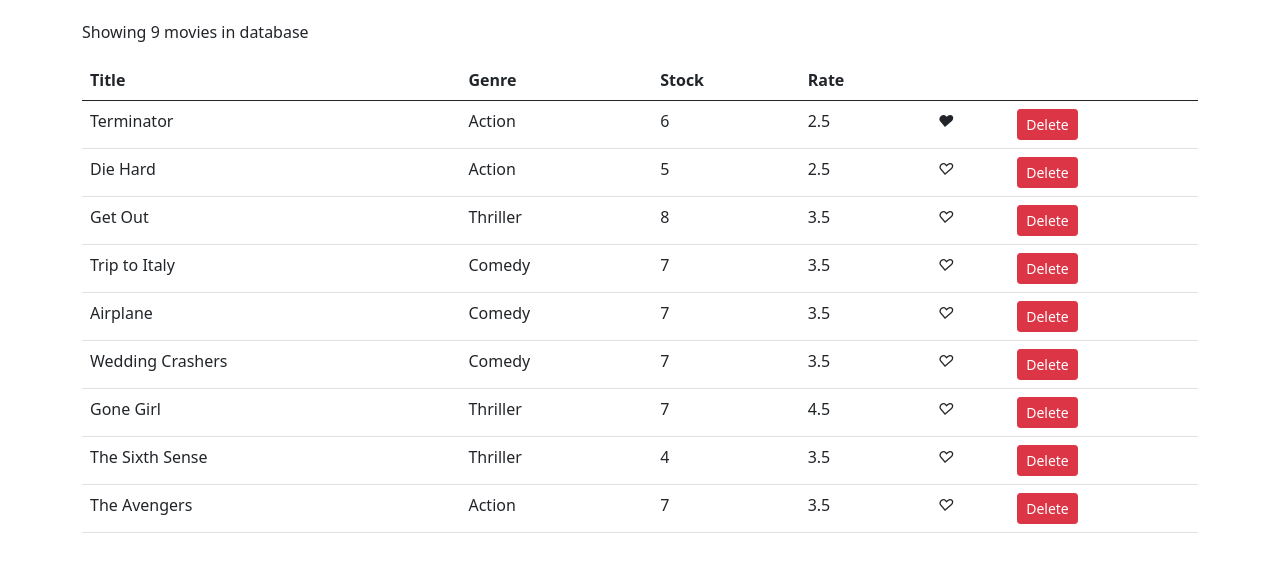
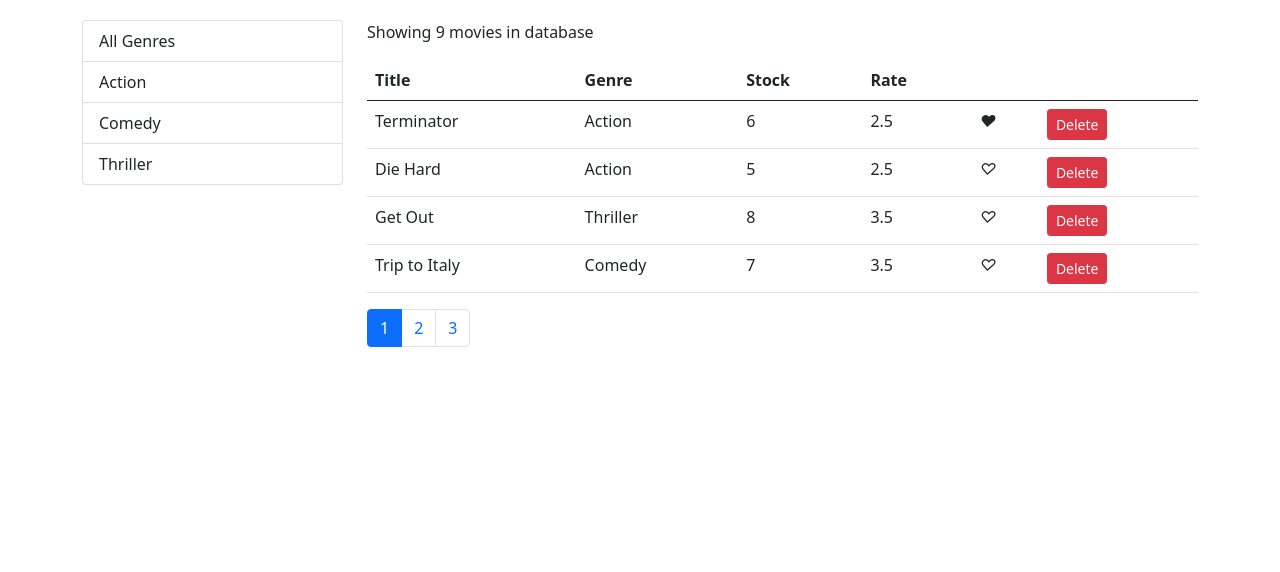
Before and after one commit to tianxueqing1220/codeWithMoch-MasteringReact-Vidly, a React (Create React App) app: page / in a window 1280 px wide. Shown: the top 572 px of the page. Built offline with nearby package versions, Linux system fonts and the light colour scheme.

Commit message:
pagination - 15, before sorting

```diff
--- a/package.json
+++ b/package.json
@@ -12,6 +12,8 @@
     "@testing-library/react": "^11.1.0",
     "@testing-library/user-event": "^12.1.10",
     "bootstrap": "^5.0.0-beta1",
+    "lodash": "^4.17.20",
+    "prop-types": "^15.6.2",
     "react": "^17.0.1",
     "react-dom": "^17.0.1",
     "react-scripts": "4.0.1",
--- /dev/null
+++ b/src/components/common/listGroup.jsx
@@ -0,0 +1,21 @@
+import React from 'react';
+
+const ListGroup = (props) => {
+    const { items, textProperty, valueProperty, onItemSelect, selectedItem} = props
+    return (
+    <ul className="list-group">
+       {items.map(item =>
+            <li onClick={() => onItemSelect(item)} key={item[valueProperty]} className={item === selectedItem ? "list-group-item active" : "list-group-item"}>
+                {item[textProperty]}
+            </li>
+        )}
+    </ul>
+    )
+}
+
+ListGroup.defaultProps = {
+    textProperty: "name",
+    valueProperty: "_id"
+}
+
+export default ListGroup;
--- /dev/null
+++ b/src/components/common/pagination.jsx
@@ -0,0 +1,32 @@
+/* eslint-disable jsx-a11y/anchor-is-valid */
+import React from 'react';
+import PropTypes from 'prop-types'
+import _ from 'lodash'
+
+const Pagination = (props) => {
+    const { itemCount, pageSize, currentPage, onPageChange } = props
+    const pagesCount = Math.ceil(itemCount / pageSize)
+    if (pagesCount === 1) return null
+    const pages = _.range(1, pagesCount + 1)
+
+    return <nav>
+        <ul className="pagination">
+            {pages.map(page =>
+            (
+                <li key={page} className={page === currentPage ? 'page-item active' : 'page-item'}>
+                    <a className="page-link" onClick={() => onPageChange(page)}>{page}</a>
+                </li>
+            ))}
+
+        </ul>
+    </nav>;
+}
+
+Pagination.propTypes = {
+    itemCount: PropTypes.number.isRequired,
+    pageSize: PropTypes.number.isRequired,
+    currentPage: PropTypes.number.isRequired,
+    onPageChange: PropTypes.func.isRequired
+}
+
+export default Pagination;
--- a/src/components/movies.jsx
+++ b/src/components/movies.jsx
@@ -1,11 +1,23 @@
 import React, { Component } from 'react';
 import Like from "./common/like";
+import Pagination from "./common/pagination";
+import ListGroup from "./common/listGroup";
+import { paginate } from "../utils/paginate";
+import { getGenres } from "../services/fakeGenreService";
 import { getMovies } from "../services/fakeMovieService";
 
 class Movies extends Component {
     state = {
-        movies: getMovies()
+        movies: [],
+        genres: [],
+        pageSize: 4,
+        currentPage: 1
     };
+
+    componentDidMount() {
+        const genres = [{ name: "All Genres" }, ...getGenres()];
+        this.setState({ movies: getMovies(), genres })
+    }
 
     handleDelete = movie => {
         const movies = this.state.movies.filter(m => m._id !== movie._id);
@@ -20,15 +32,32 @@
       this.setState({ movies });
     };
 
+    handlePageChange = page => {
+        this.setState({currentPage: page})
+    }
+
+    handleGenreSelect = genre => {
+        this.setState({ selectedGenre: genre, currentPage: 1 })
+    }
+
     render() {
         const { length: count } = this.state.movies;
-        if (count === 0) {
-            return <p>No movies</p>;
-        }
+        const { pageSize, currentPage, selectedGenre, movies: allMovies } = this.state
+        if (count === 0) return <p>No movies</p>;
+        const filtered = selectedGenre && selectedGenre._id ? allMovies.filter(m => m.genre._id === selectedGenre._id) : allMovies
+        const movies = paginate(filtered, currentPage, pageSize)
 
         return (
-            <React.Fragment>
-                <p>Showing {count} movies in database</p>
+            <div className="row">
+                <div className="col-3">
+                    <ListGroup
+                        items={this.state.genres}
+                        selectedItem={selectedGenre}
+                        onItemSelect={this.handleGenreSelect}
+                    />
+                </div>
+                <div className="col">
+                    <p>Showing {filtered.length} movies in database</p>
                     <table className="table">
                         <thead>
                             <tr>
@@ -41,7 +70,7 @@
                             </tr>
                         </thead>
                         <tbody>
-                        {this.state.movies.map(movie => (
+                            {movies.map(movie => (
                                 <tr key={movie._id}>
                                     <td>{movie.title}</td>
                                     <td>{movie.genre.name}</td>
@@ -60,7 +89,15 @@
                             ))}
                         </tbody>
                     </table>
-            </React.Fragment>
+                    <Pagination
+                        itemCount={filtered.length}
+                        pageSize={pageSize}
+                        currentPage={currentPage}
+                        onPageChange={this.handlePageChange}
+                    />
+                </div>
+
+            </div>
 
         )
     }
--- /dev/null
+++ b/src/utils/paginate.js
@@ -0,0 +1,8 @@
+import _ from 'lodash'
+
+export function paginate(items, pageNumber, pageSize) {
+   const startIndex = (pageNumber - 1) * pageSize
+    let movies = _.slice(items, startIndex)
+    movies = _.take(movies, pageSize)
+    return movies
+}
```
Also changed, not shown: 2 other files (tests, documents, lock files or other folders). Lines whose indentation alone changed are shown as unchanged.
